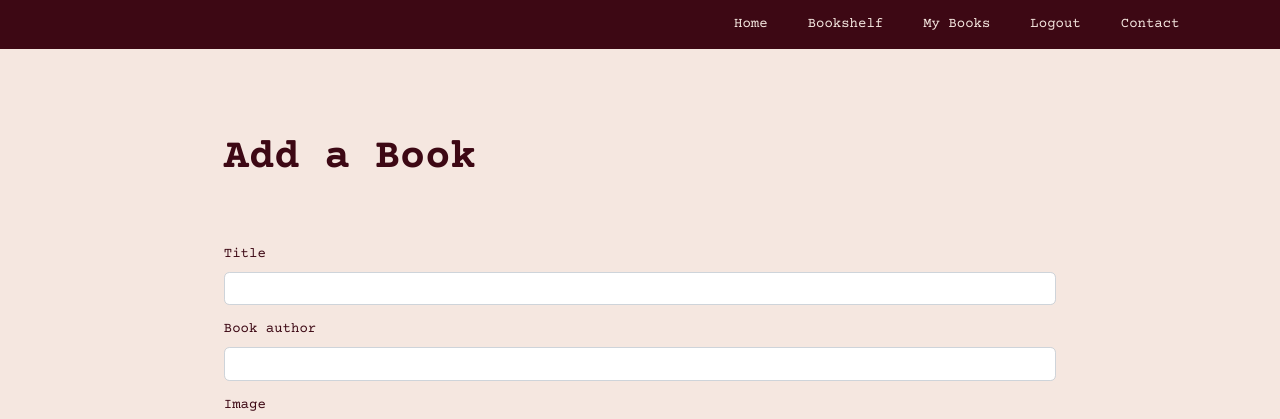
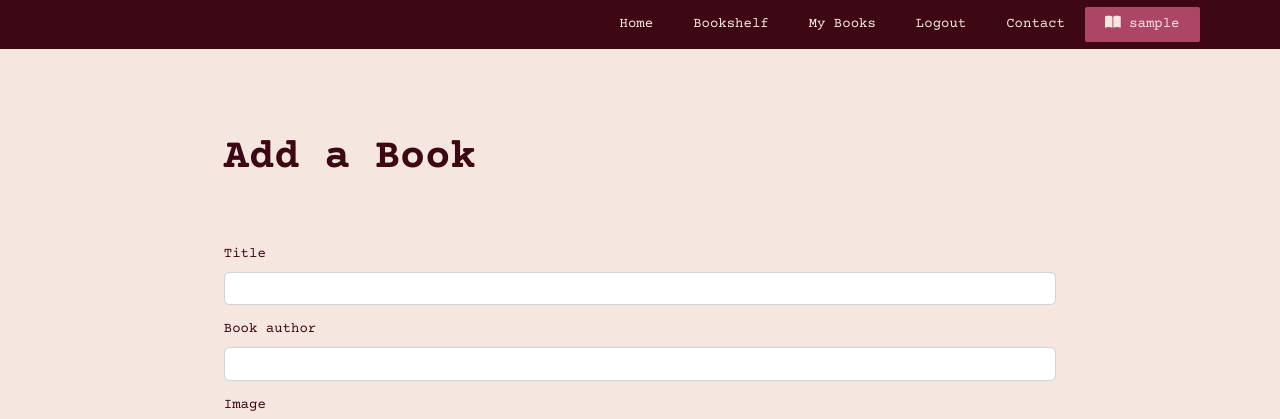
Before and after one commit to rhiannonmcn/the-book-nook, a Django app: page /add_book/ in a window 1280 px wide. Shown: the top 419 px of the page. Run offline with Django 4.2, Linux system fonts and the light colour scheme; the visitor is signed in with stand-in values (Sample User, id 1); data that the repository does not hold is empty; some libraries are stand-ins or nearby versions.

Commit message:
Update navbar to reflect users logged in state

```diff
--- a/static/css/styles.css
+++ b/static/css/styles.css
@@ -113,6 +113,15 @@ a:hover {
 
 .nav-item:hover {
   transform: scale(1.1);
+}
+
+.user-nav-item {
+  background-color: var(--irresistable);
+  border-radius: 2px;;
+}
+
+.user-nav-item p{
+  color:var(--seashell);
 }
 
 /*Footer Styles */
--- a/templates/base.html
+++ b/templates/base.html
@@ -93,6 +93,13 @@
               <li class="nav-item">
                 <a class="nav-link" href="#">Contact</a>
               </li>
+              {% if user.is_authenticated %}
+              <li class="nav-item user-nav-item">
+                <a class="nav-link" href="{% url 'my_books' %}"
+                  ><i class="fa-solid fa-book-open icon-lg"></i>  {{ user }}</a
+                >
+              </li>
+              {% endif %}
             </ul>
           </div>
         </div>
```
